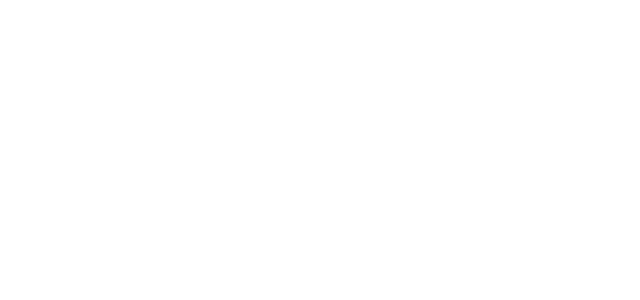
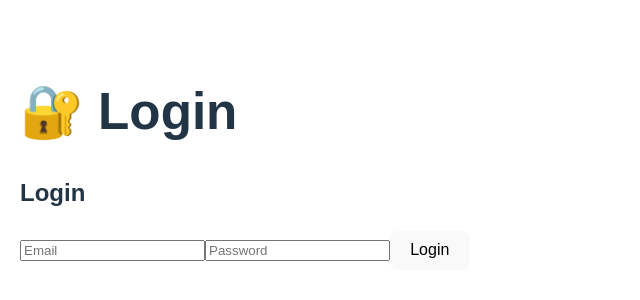
Before and after one commit to asrith-306/Live-Mart, a React (Vite) app: page /login in a window 1280 px wide. Before the commit this address had no page. Shown: the part 240-540 px from the top of the page, without its empty margins (0-640 px from the left). Built offline with nearby package versions, Linux system fonts and the light colour scheme.

Commit message:
Added Login Page

```diff
--- a/src/App.tsx
+++ b/src/App.tsx
@@ -1,5 +1,6 @@
 import { BrowserRouter as Router, Routes, Route, Link } from "react-router-dom"
 import Signup from "./Signup.js"
+import Login from "./login.js"
 
 function App() {
   return (
@@ -13,11 +14,18 @@
               <div>
                 <h1>👋 Welcome to Live Mart</h1>
                 <hr style={{ margin: "20px 0" }} />
-                <Link to="/signup">
-                  <button style={{ padding: "10px 20px", fontSize: "16px" }}>
-                    📝 Go to Signup
-                  </button>
-                </Link>
+                <div style={{ display: "flex", gap: "10px" }}>
+                  <Link to="/signup">
+                    <button style={{ padding: "10px 20px", fontSize: "16px" }}>
+                      📝 Go to Signup
+                    </button>
+                  </Link>
+                  <Link to="/login">
+                    <button style={{ padding: "10px 20px", fontSize: "16px" }}>
+                      🔐 Go to Login
+                    </button>
+                  </Link>
+                </div>
               </div>
             }
           />
@@ -32,6 +40,17 @@
               </div>
             }
           />
+
+          {/* ✅ Login Page */}
+          <Route
+            path="/login"
+            element={
+              <div>
+                <h1>🔐 Login</h1>
+                <Login />
+              </div>
+            }
+          />
         </Routes>
       </div>
     </Router>
--- /dev/null
+++ b/src/login.tsx
@@ -0,0 +1,74 @@
+import { useState } from "react"
+import { loginUser } from "./services/authService.js"
+
+type LoginForm = {
+  email: string
+  password: string
+}
+
+export default function Login() {
+  const [form, setForm] = useState<LoginForm>({ email: "", password: "" })
+  const [loading, setLoading] = useState(false)
+  const [error, setError] = useState<string | null>(null)
+  const [success, setSuccess] = useState(false)
+
+  const handleChange = (e: React.ChangeEvent<HTMLInputElement>) => {
+    const { name, value } = e.target
+    setForm(prev => ({ ...prev, [name]: value }))
+  }
+
+  const handleSubmit = async (e: React.FormEvent) => {
+    e.preventDefault()
+    setLoading(true)
+    setError(null)
+
+    try {
+      await loginUser(form)
+      setSuccess(true)
+    } catch (err: any) {
+      setError(err.message)
+    } finally {
+      setLoading(false)
+    }
+  }
+
+  return (
+    <form
+      onSubmit={handleSubmit}
+      className="space-y-4 p-4 max-w-md mx-auto border rounded"
+    >
+      <h2 className="text-xl font-bold">Login</h2>
+
+      <input
+        type="email"
+        name="email"
+        placeholder="Email"
+        value={form.email}
+        onChange={handleChange}
+        className="border p-2 w-full"
+        required
+      />
+
+      <input
+        type="password"
+        name="password"
+        placeholder="Password"
+        value={form.password}
+        onChange={handleChange}
+        className="border p-2 w-full"
+        required
+      />
+
+      <button
+        type="submit"
+        disabled={loading}
+        className="bg-blue-600 text-white px-4 py-2 rounded"
+      >
+        {loading ? "Logging in..." : "Login"}
+      </button>
+
+      {error && <p className="text-red-600">{error}</p>}
+      {success && <p className="text-green-600">Login successful!</p>}
+    </form>
+  )
+}
--- a/src/services/authService.ts
+++ b/src/services/authService.ts
@@ -7,6 +7,22 @@
   role: "customer" | "retailer" | "wholesaler"
   phone?: string
   location?: string
+}
+
+export async function loginUser({
+  email,
+  password,
+}: {
+  email: string
+  password: string
+}) {
+  const { data, error } = await supabase.auth.signInWithPassword({
+    email,
+    password,
+  })
+
+  if (error) throw new Error(error.message)
+  return data
 }
 
 export async function signUpUser(form: SignupForm) {
```
